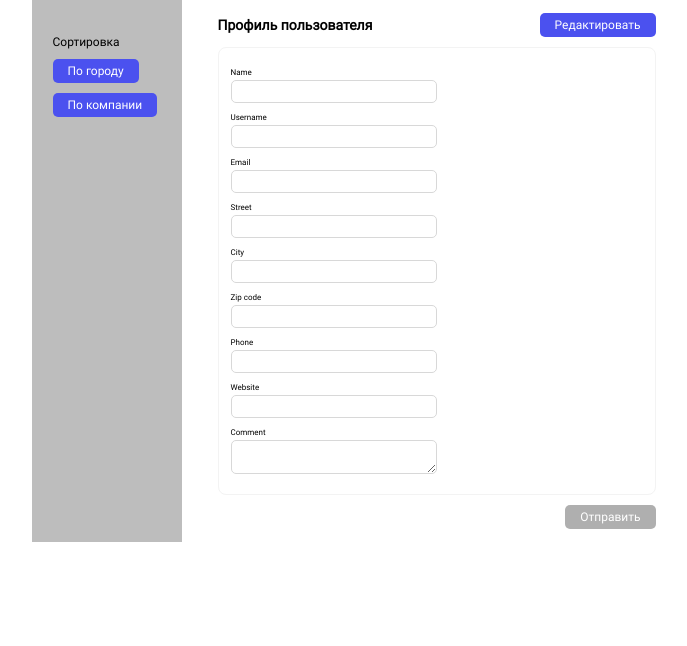
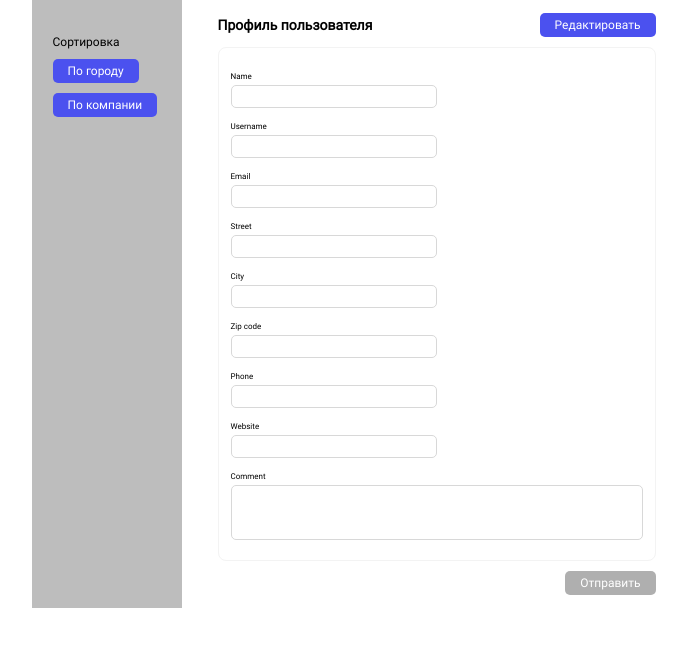
Before and after one commit to Skenzi/roox-test, a React app: page /profile in a window 1280 px wide. Shown: the top 646 px of the page, without its empty margins (276-963 px from the left). Built offline with nearby package versions, Linux system fonts and the light colour scheme; no server answers.

Commit message:
add element in Users; update styles for form

```diff
--- a/src/components/ProfileForm.tsx
+++ b/src/components/ProfileForm.tsx
@@ -36,41 +36,41 @@ function ProfileForm({
   return (
     <form onSubmit={onSubmit}>
       <div className="form-box">
-        <div className="form-group f-wrap">
+        <div className="form-group">
           <label htmlFor="name" className="form-label">Name</label>
           <input id="name" type="text" className={`${classFormElement} ${errors.name ? 'form-element--error' : ''}`} value={formData.name} readOnly={!isEdit} onChange={handlerFormData('name')} />
         </div>
-        <div className="form-group f-wrap">
+        <div className="form-group">
           <label htmlFor="username" className="form-label">Username</label>
           <input id="username" type="text" className={`${classFormElement} ${errors.username ? 'form-element--error' : ''}`} value={formData.username} readOnly={!isEdit} onChange={handlerFormData('username')} />
         </div>
-        <div className="form-group f-wrap">
+        <div className="form-group">
           <label htmlFor="email" className="form-label">Email</label>
           <input id="email" type="text" className={`${classFormElement} ${errors.email ? 'form-element--error' : ''}`} value={formData.email} readOnly={!isEdit} onChange={handlerFormData('email')} />
         </div>
-        <div className="form-group f-wrap">
+        <div className="form-group">
           <label htmlFor="street" className="form-label">Street</label>
           <input id="street" type="text" className={`${classFormElement} ${errors.street ? 'form-element--error' : ''}`} value={formData.street} readOnly={!isEdit} onChange={handlerFormData('street')} />
         </div>
-        <div className="form-group f-wrap">
+        <div className="form-group">
           <label htmlFor="city" className="form-label">City</label>
           <input id="city" type="text" className={`${classFormElement} ${errors.city ? 'form-element--error' : ''}`} value={formData.city} readOnly={!isEdit} onChange={handlerFormData('city')} />
         </div>
-        <div className="form-group f-wrap">
+        <div className="form-group">
           <label htmlFor="zipCode" className="form-label">Zip code</label>
           <input id="zipCode" type="text" className={`${classFormElement} ${errors.zipCode ? 'form-element--error' : ''}`} value={formData.zipCode} readOnly={!isEdit} onChange={handlerFormData('zipCode')} />
         </div>
-        <div className="form-group f-wrap">
+        <div className="form-group">
           <label htmlFor="phone" className="form-label">Phone</label>
           <input id="phone" type="text" className={`${classFormElement} ${errors.phone ? 'form-element--error' : ''}`} value={formData.phone} readOnly={!isEdit} onChange={handlerFormData('phone')} />
         </div>
-        <div className="form-group f-wrap">
+        <div className="form-group">
           <label htmlFor="website" className="form-label">Website</label>
           <input id="website" type="text" className={`${classFormElement} ${errors.website ? 'form-element--error' : ''}`} value={formData.website} readOnly={!isEdit} onChange={handlerFormData('website')} />
         </div>
-        <div className="form-group f-wrap">
+        <div className="form-group">
           <label htmlFor="comment" className="form-label">Comment</label>
-          <textarea id="comment" className={classFormElement} value={formData.comment} readOnly={!isEdit} onChange={handlerFormData('comment')} />
+          <textarea id="comment" className={`${classFormElement} form-element-textarea`} value={formData.comment} readOnly={!isEdit} onChange={handlerFormData('comment')} />
         </div>
       </div>
       <button className={`button float-r ${isEdit ? 'button--active' : 'button--inactive'}`} type="submit">Отправить</button>
--- a/src/components/Users.tsx
+++ b/src/components/Users.tsx
@@ -4,6 +4,7 @@ import { UsersProps } from '../types/types';
 
 function Users({ users, setActiveUser }: UsersProps) {
   return (
+    <>
       <ul className="list-users">
         {users.map((user) => (
           <li key={user.id} className="list-users__item">
@@ -30,6 +31,10 @@ function Users({ users, setActiveUser }: UsersProps) {
           </li>
         ))}
       </ul>
+      <div className="float-r">
+        {`Найдено ${users.length} пользователей`}
+      </div>
+    </>
   );
 }
 
--- a/src/styles/elements/_form.scss
+++ b/src/styles/elements/_form.scss
@@ -9,11 +9,7 @@
         }
     }
     &-group {
-        display: flex;
         margin-top: 10px;
-        &.f-wrap .form-label {
-            flex-basis: 100%;
-        }
         &:first-child {
             margin-top: 0;
         }
@@ -22,15 +18,21 @@
         font-size: 8px;
     }
     &-element {
+        display: block;
         margin-top: 3px;
         padding: 5px 10px;
 
-        flex-basis: 50%;
+        width: 50%;
 
         font-size: 10px;
 
         border: 1px solid #D8D8D8;
         border-radius: 5px;
+        &-textarea {
+            width: 100%;
+            height: 55px;
+            resize: none;
+        }
         &--error {
             border-color: #D91313;
         }
--- a/src/styles/utilities/_normalize.scss
+++ b/src/styles/utilities/_normalize.scss
@@ -1,5 +1,9 @@
 * {
     box-sizing: border-box;
+}
+
+body {
+    font-size: 12px;
 }
 
 body, h1, h2, ul {
```
Lines whose indentation alone changed are shown as unchanged.
